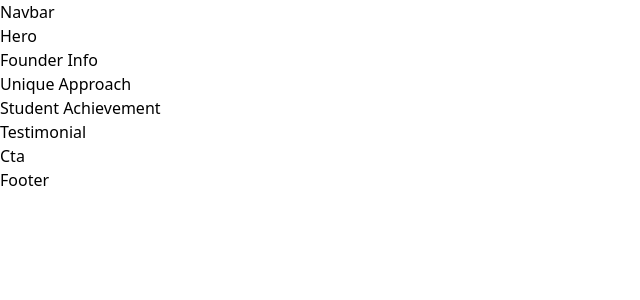
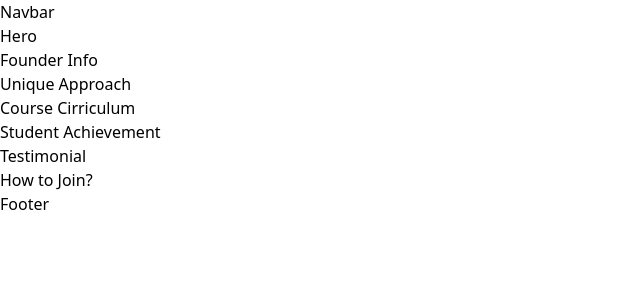
Before and after one commit to chahatkesh/mathencode, a React (Vite) app: page / in a window 1280 px wide. Shown: the top 300 px of the page, without its empty margins (0-640 px from the left). Built offline with nearby package versions, Linux system fonts and the light colour scheme.

Commit message:
Replace Cta component with JoinHelp and add Courses component to Home page

```diff
--- /dev/null
+++ b/src/components/Courses.jsx
@@ -0,0 +1,11 @@
+import React from "react";
+
+const Courses = () => {
+  return (
+    <div>
+      <h1>Course Cirriculum</h1>
+    </div>
+  );
+};
+
+export default Courses;
--- a/src/components/Cta.jsx
+++ /dev/null
@@ -1,11 +0,0 @@
-import React from "react";
-
-const Cta = () => {
-  return (
-    <div>
-      <h1>Cta</h1>
-    </div>
-  );
-};
-
-export default Cta;
--- /dev/null
+++ b/src/components/JoinHelp.jsx
@@ -0,0 +1,11 @@
+import React from "react";
+
+const JoinHelp = () => {
+  return (
+    <div>
+      <h1>How to Join?</h1>
+    </div>
+  );
+};
+
+export default JoinHelp;
--- a/src/pages/Home.jsx
+++ b/src/pages/Home.jsx
@@ -1,10 +1,11 @@
 import React from "react";
 import Hero from "../components/Hero";
 import Testimonial from "../components/Testimonial";
-import Cta from "../components/Cta";
+import JoinHelp from "../components/JoinHelp";
 import Founder from "../components/Founder";
 import StudentAchievement from "../components/StudentAchievement";
 import UniqueApproach from "../components/UniqueApproach";
+import Courses from "../components/Courses";
 
 const Home = () => {
   return (
@@ -12,9 +13,10 @@ const Home = () => {
       <Hero />
       <Founder />
       <UniqueApproach />
+      <Courses />
       <StudentAchievement />
       <Testimonial />
-      <Cta />
+      <JoinHelp />
     </div>
   );
 };
```
